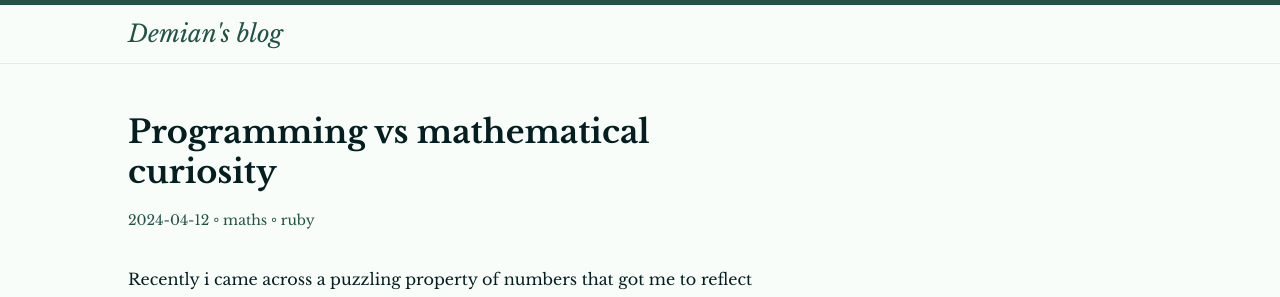
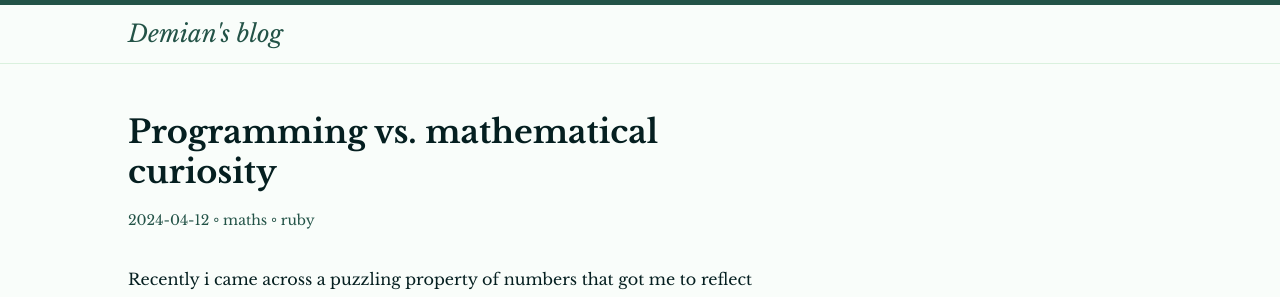
Before and after one commit to epidemian/epidemian.github.io, a Jekyll site: the page built from _posts/2024-04-12-programmer-vs-mathematician.md, in a window 1280 px wide and 900 px high. Shown: the top 297 px of the window. Built offline with Jekyll 4.4.1, drawn with Linux system fonts in a browser that asks for light colours.

Commit message:
Smol edit

```diff
--- a/_posts/2024-04-12-programmer-vs-mathematician.md
+++ b/_posts/2024-04-12-programmer-vs-mathematician.md
@@ -1,5 +1,5 @@
 ---
-title: "Programming vs mathematical curiosity"
+title: "Programming vs. mathematical curiosity"
 layout: post
 tags: maths ruby
 ---
```
